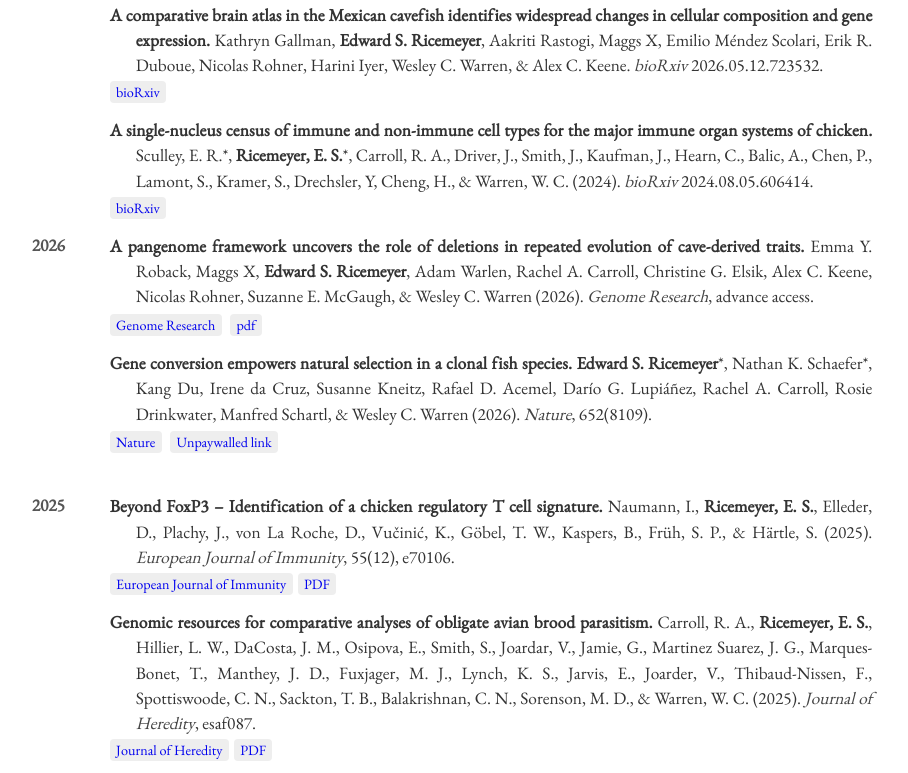
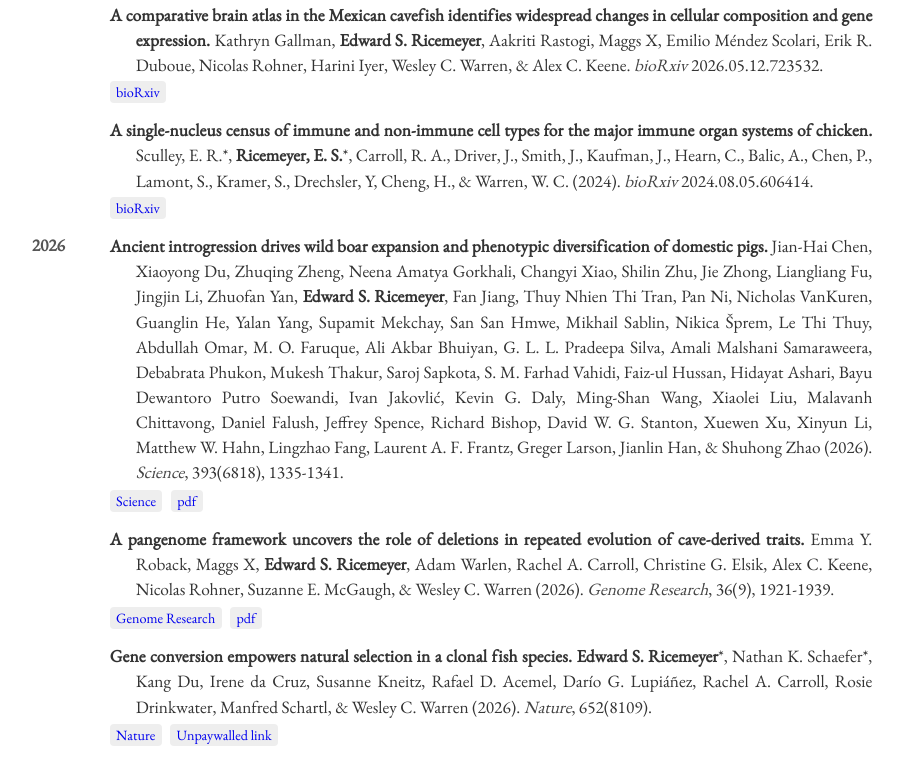
Before and after one commit to esrice/esrice.github.io, a plain HTML site: page publications.html in a window 1280 px wide. Shown: the part 453-1226 px from the top of the page, without its empty margins (201-1109 px from the left). Drawn offline with nearby package versions, Linux system fonts and the light colour scheme.

Commit message:
Add a couple papers

```diff
--- a/publications.html
+++ b/publications.html
@@ -65,8 +65,17 @@
                     <ul class="yearpapers">
                         <li class="pub">
                             <div class="citation">
+                                <span class="papertitle">Ancient introgression drives wild boar expansion and phenotypic diversification of domestic pigs.</span>
+                                Jian-Hai Chen, Xiaoyong Du, Zhuqing Zheng, Neena Amatya Gorkhali, Changyi Xiao, Shilin Zhu, Jie Zhong, Liangliang Fu, Jingjin Li, Zhuofan Yan, <strong>Edward S. Ricemeyer</strong>, Fan Jiang, Thuy Nhien Thi Tran, Pan Ni, Nicholas VanKuren, Guanglin He, Yalan Yang, Supamit Mekchay, San San Hmwe, Mikhail Sablin, Nikica Šprem, Le Thi Thuy, Abdullah Omar, M. O. Faruque, Ali Akbar Bhuiyan, G. L. L. Pradeepa Silva, Amali Malshani Samaraweera, Debabrata Phukon, Mukesh Thakur, Saroj Sapkota, S. M. Farhad Vahidi, Faiz-ul Hussan, Hidayat Ashari, Bayu Dewantoro Putro Soewandi, Ivan Jakovlić, Kevin G. Daly, Ming-Shan Wang, Xiaolei Liu, Malavanh Chittavong, Daniel Falush, Jeffrey Spence, Richard Bishop, David W. G. Stanton, Xuewen Xu, Xinyun Li, Matthew W. Hahn, Lingzhao Fang, Laurent A. F. Frantz, Greger Larson, Jianlin Han, &amp; Shuhong Zhao (2026). <i>Science</i>, 393(6818), 1335-1341.
+                            </div>
+                            <div class="paperlinks">
+                                <a href="https://www.science.org/doi/10.1126/science.adq7553">Science</a>
+                                <a href="papers/Chen2026.pdf">pdf</a>
+                            </div>
+                        <li class="pub">
+                            <div class="citation">
                                 <span class="papertitle">A pangenome framework uncovers the role of deletions in repeated evolution of cave-derived traits.</span>
-                                Emma Y. Roback, Maggs X, <strong>Edward S. Ricemeyer</strong>, Adam Warlen, Rachel A. Carroll, Christine G. Elsik, Alex C. Keene, Nicolas Rohner, Suzanne E. McGaugh, &amp; Wesley C. Warren (2026). <i>Genome Research</i>, advance access.
+                                Emma Y. Roback, Maggs X, <strong>Edward S. Ricemeyer</strong>, Adam Warlen, Rachel A. Carroll, Christine G. Elsik, Alex C. Keene, Nicolas Rohner, Suzanne E. McGaugh, &amp; Wesley C. Warren (2026). <i>Genome Research</i>, 36(9), 1921-1939.
                             </div>
                             <div class="paperlinks">
                                 <a href="https://genome.cshlp.org/content/early/2026/08/13/gr.281719.125">Genome Research</a>
```
Also changed, not shown: 2 other files.
